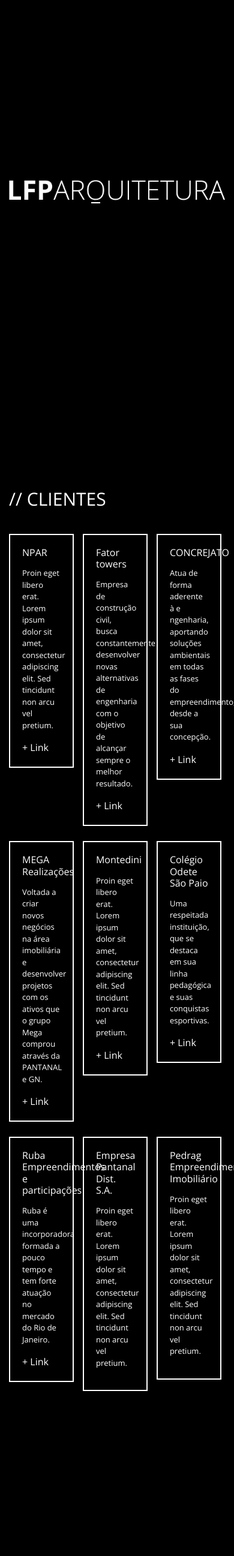
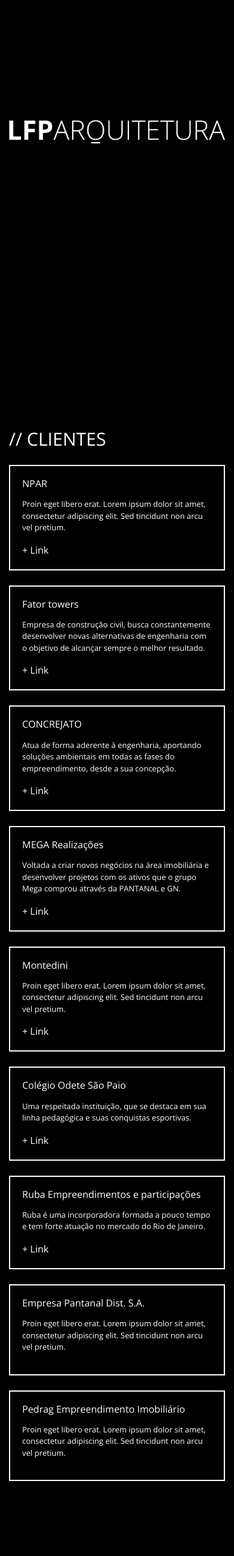
Before and after one commit to beatrizcp87/lfp-arquitetura, a Jekyll site: the page built from index.html, in a window 390 px wide. Shown: the whole page at 60% size. Built offline with Jekyll 4.4.1, drawn with Linux system fonts in a browser that asks for light colours; before the commit the page ends 2419 px from its top, so only the background shows below that.

Commit message:
mobile version

```diff
--- a/_sass/_layout.scss
+++ b/_sass/_layout.scss
@@ -368,3 +368,17 @@
   color: #fff;
   &:hover{ color: $click;}
 }
+
+
+@media screen and (max-width: 40.5em) {
+  #lfp .menu{ width: 100%;}
+  #lfp h1.logo{margin-top:200px;}
+  section#clientes{
+    ul li {
+      width: 100%;
+      display: block;
+      margin: 25px 0;
+      &:nth-child(3n){  margin-right: 0;}
+    }
+  }
+}
```
